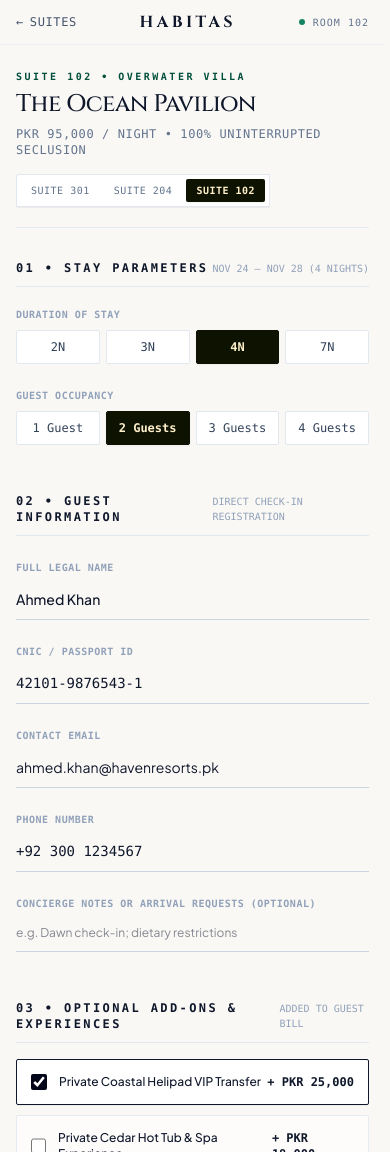
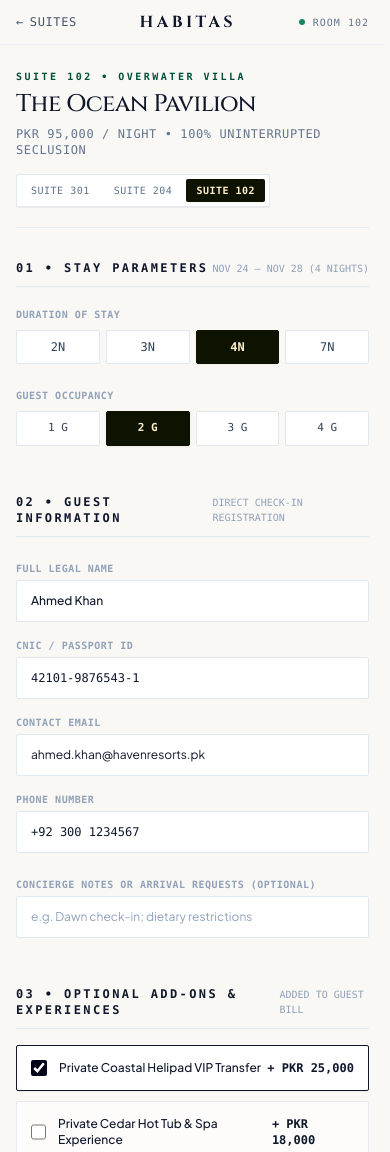
Before and after one commit to ahmed-husssain/HotelMS, a React (Vite) app in the folder client/: page /reserve in a window 390 px wide. Shown: the top 1152 px of the page. Built offline with nearby package versions, Linux system fonts and the light colour scheme; a web font is replaced by a local one.

Commit message:
style(reserve): touch-optimize guest dossier inputs and buttons

```diff
--- a/client/src/pages/ReservationPage.jsx
+++ b/client/src/pages/ReservationPage.jsx
@@ -262,13 +262,13 @@ export default function ReservationPage() {
                         key={g}
                         type="button"
                         onClick={() => setGuestCount(g)}
-                        className={`flex-1 py-2 text-xs font-mono rounded-[2px] border transition-all cursor-pointer ${
+                        className={`flex-1 py-2 text-[11px] sm:text-xs font-mono rounded-[2px] border transition-all cursor-pointer whitespace-nowrap ${
                           guestCount === g
                             ? 'bg-[#0E1201] text-[#FFF0CA] border-[#0E1201] font-bold shadow-xs'
                             : 'bg-white text-slate-700 border-slate-200 hover:border-slate-400'
                         }`}
                       >
-                        {g} {g === 1 ? 'Guest' : 'Guests'}
+                        {g} <span className="hidden xs:inline sm:inline">{g === 1 ? 'Guest' : 'Guests'}</span><span className="xs:hidden sm:hidden">G</span>
                       </button>
                     ))}
                   </div>
@@ -276,7 +276,7 @@ export default function ReservationPage() {
               </div>
             </section>
 
-            {/* Section 2: Primary Guest Dossier Form (Clean Hairline Inputs) */}
+            {/* Section 2: Primary Guest Dossier Form (Clean Touch-Optimized Luxury Inputs) */}
             <section className="space-y-6">
               <div className="flex items-center justify-between border-b border-slate-200 pb-2.5">
                 <span className="text-xs font-mono font-bold tracking-[0.2em] text-slate-900 uppercase">
@@ -287,7 +287,7 @@ export default function ReservationPage() {
                 </span>
               </div>
 
-              <div className="grid grid-cols-1 sm:grid-cols-2 gap-6">
+              <div className="grid grid-cols-1 sm:grid-cols-2 gap-4 sm:gap-6">
                 <div>
                   <label className="text-[10px] font-mono tracking-wider font-semibold text-slate-400 uppercase block mb-1">
                     Full Legal Name
@@ -298,7 +298,7 @@ export default function ReservationPage() {
                     value={guestDossier.fullName}
                     onChange={(e) => setGuestDossier({ ...guestDossier, fullName: e.target.value })}
                     placeholder="Ahmed Khan"
-                    className="w-full py-2.5 px-0 bg-transparent border-b border-slate-300 focus:border-slate-900 text-sm font-medium text-slate-900 focus:outline-none transition-colors"
+                    className="w-full px-3.5 py-2.5 bg-white border border-slate-200 rounded-[2px] focus:border-slate-900 focus:ring-1 focus:ring-slate-900 text-xs sm:text-sm font-medium text-slate-900 focus:outline-none transition-all placeholder:text-slate-400 min-h-[42px]"
                   />
                 </div>
 
@@ -312,7 +312,7 @@ export default function ReservationPage() {
                     value={guestDossier.identificationNumber}
                     onChange={(e) => setGuestDossier({ ...guestDossier, identificationNumber: e.target.value })}
                     placeholder="42101-9876543-1"
-                    className="w-full py-2.5 px-0 bg-transparent border-b border-slate-300 focus:border-slate-900 text-sm font-mono text-slate-900 focus:outline-none transition-colors"
+                    className="w-full px-3.5 py-2.5 bg-white border border-slate-200 rounded-[2px] focus:border-slate-900 focus:ring-1 focus:ring-slate-900 text-xs sm:text-sm font-mono text-slate-900 focus:outline-none transition-all placeholder:text-slate-400 min-h-[42px]"
                   />
                 </div>
 
@@ -326,7 +326,7 @@ export default function ReservationPage() {
                     value={guestDossier.email}
                     onChange={(e) => setGuestDossier({ ...guestDossier, email: e.target.value })}
                     placeholder="ahmed@example.com"
-                    className="w-full py-2.5 px-0 bg-transparent border-b border-slate-300 focus:border-slate-900 text-sm text-slate-900 focus:outline-none transition-colors"
+                    className="w-full px-3.5 py-2.5 bg-white border border-slate-200 rounded-[2px] focus:border-slate-900 focus:ring-1 focus:ring-slate-900 text-xs sm:text-sm text-slate-900 focus:outline-none transition-all placeholder:text-slate-400 min-h-[42px]"
                   />
                 </div>
 
@@ -340,7 +340,7 @@ export default function ReservationPage() {
                     value={guestDossier.phone}
                     onChange={(e) => setGuestDossier({ ...guestDossier, phone: e.target.value })}
                     placeholder="+92 300 1234567"
-                    className="w-full py-2.5 px-0 bg-transparent border-b border-slate-300 focus:border-slate-900 text-sm font-mono text-slate-900 focus:outline-none transition-colors"
+                    className="w-full px-3.5 py-2.5 bg-white border border-slate-200 rounded-[2px] focus:border-slate-900 focus:ring-1 focus:ring-slate-900 text-xs sm:text-sm font-mono text-slate-900 focus:outline-none transition-all placeholder:text-slate-400 min-h-[42px]"
                   />
                 </div>
               </div>
@@ -354,7 +354,7 @@ export default function ReservationPage() {
                   value={guestDossier.specialRequests}
                   onChange={(e) => setGuestDossier({ ...guestDossier, specialRequests: e.target.value })}
                   placeholder="e.g. Dawn check-in; dietary restrictions"
-                  className="w-full py-2.5 px-0 bg-transparent border-b border-slate-300 focus:border-slate-900 text-xs text-slate-900 focus:outline-none transition-colors"
+                  className="w-full px-3.5 py-2.5 bg-white border border-slate-200 rounded-[2px] focus:border-slate-900 focus:ring-1 focus:ring-slate-900 text-xs text-slate-900 focus:outline-none transition-all placeholder:text-slate-400 min-h-[42px]"
                 />
               </div>
             </section>
```
